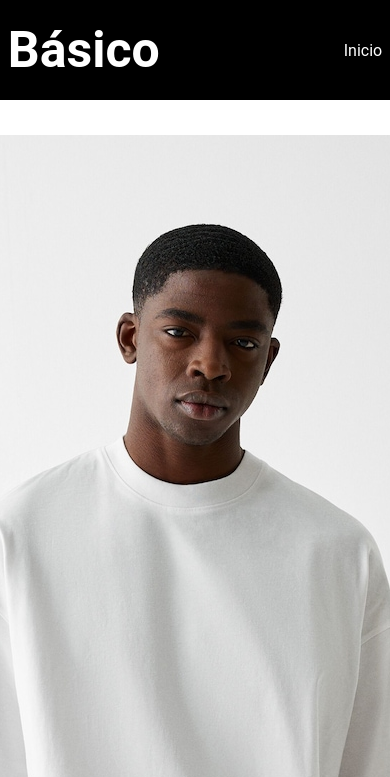
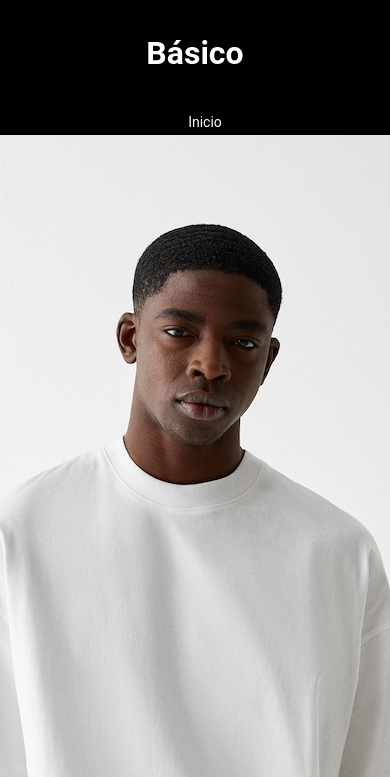
Before and after one commit to Danilo-ar/B-sico, a plain HTML site: page men.html in a window 390 px wide. Shown: the top 777 px of the page. Drawn offline with Linux system fonts and the light colour scheme.

Commit message:
responsive

```diff
--- a/assets/basico.js
+++ b/assets/basico.js
@@ -104,7 +104,7 @@ function agregarItemAlCarrito(titulo, precio, imagenSrc){
                 </div>
                 <span class="carrito-item-precio">${precio}</span>
             </div>
-            <button class="btn-eliminar">
+            <button class="btn-eliminar">X
                 <i class="fa-solid fa-trash"></i>
             </button>
         </div>
--- /dev/null
+++ b/assets/responsive.css
@@ -0,0 +1,50 @@
+@media (max-width: 1024px) {
+    header {
+        height: 90px;
+        padding: 1%;
+        z-index: 1000;
+    }
+
+    .Logotipo {
+        font-size: 40px;
+    }
+
+    .Navegación a {
+        font-size: 14px;
+        margin-left: 30px;
+        gap: 20px;
+
+    }
+}
+@media (max-width: 768px) {
+    header {
+        height: 80px;
+        padding: 1%;
+    }
+
+    .Logotipo {
+        font-size: 40px;
+    }
+
+    .Navegación a {
+        font-size: 14px;
+        margin-left: 20px;
+        gap: 20px;
+    }
+}
+@media (max-width: 480px) {
+    header {
+        flex-direction: column;
+        height: auto;
+    }
+
+    .Logotipo {
+        font-size: 32px;
+        margin-bottom: 10px;
+    }
+    .Navegación {
+        flex-direction: column;
+        gap: 10px; /* Ajusta el espacio entre los enlaces */
+        align-items: center;
+    }
+}
--- a/men.html
+++ b/men.html
@@ -7,6 +7,8 @@
     <title>Hombre</title>
     <link rel="stylesheet" href="/assets/men.css">
     <script src="/assets/basico.js" async></script>
+    <link rel="stylesheet" href="/assets/responsive.css">
+
 </head>
 
 <body>
```
Also changed, not shown: basicop.html (+2 -0 lines), contac.html (+2 -0 lines), login.html (+2 -0 lines), woman.html (+2 -0 lines).
